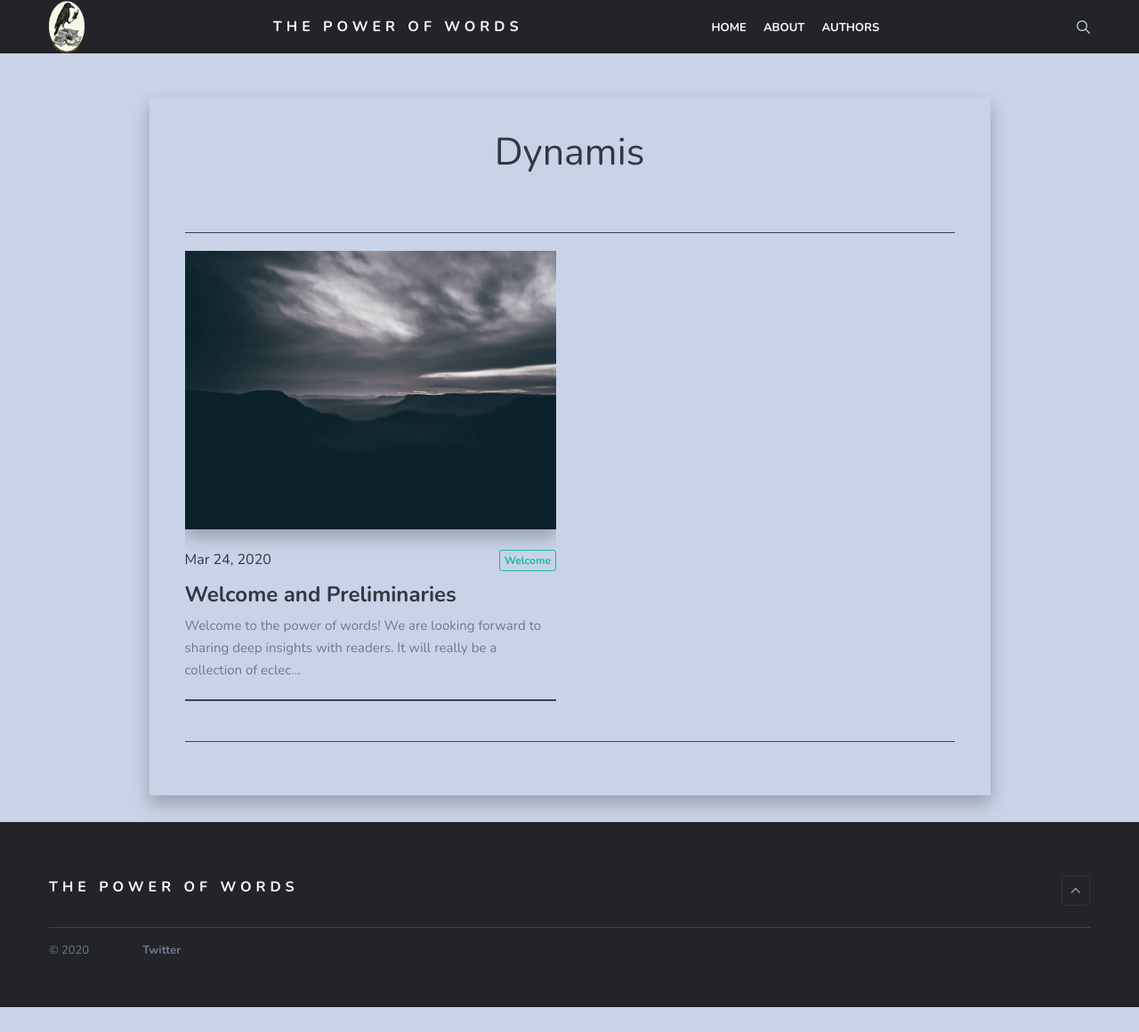
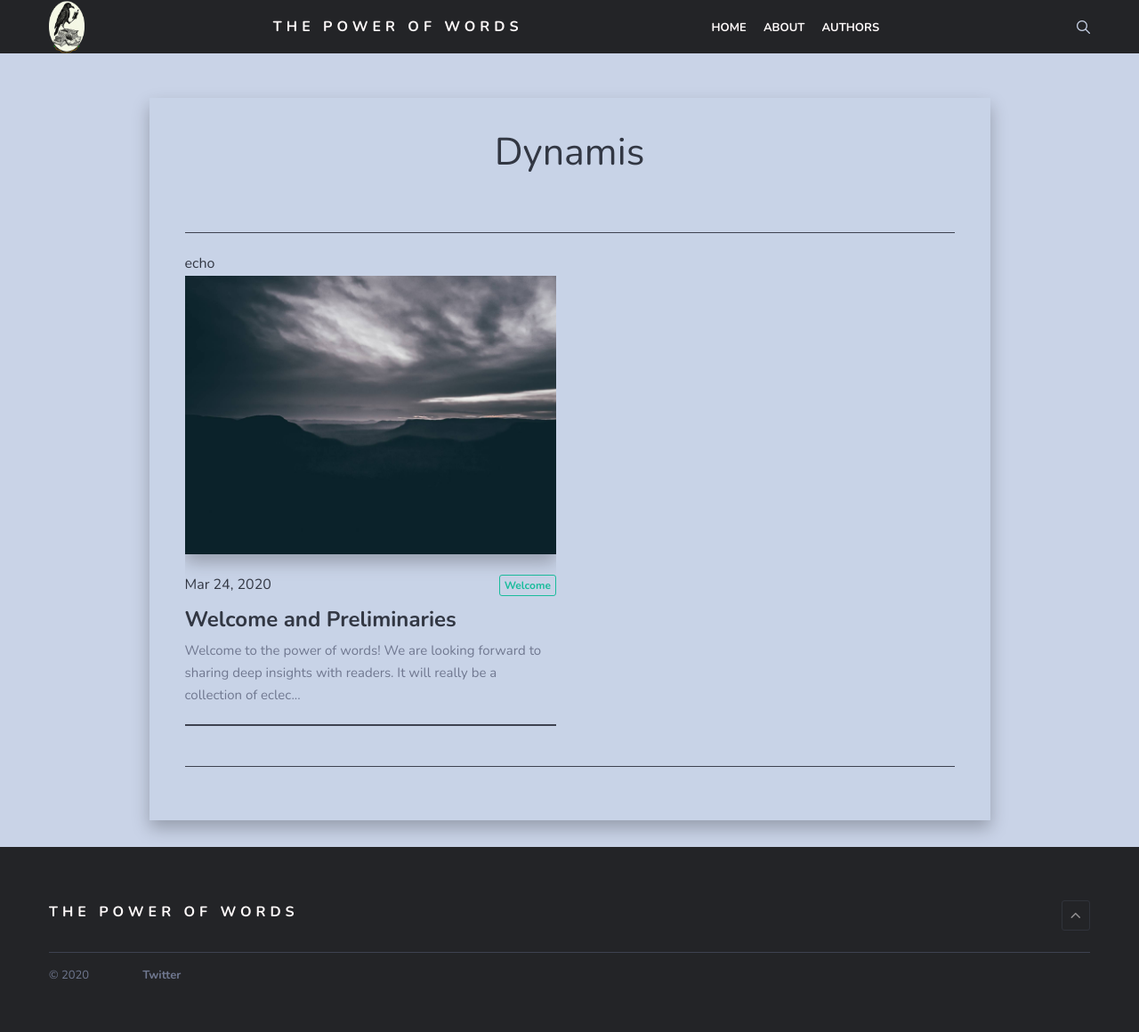
Before and after one commit to kintoun-9k/kintoun-9k.github.io, a Jekyll site: the page built from _pages/03.4_dynamis.html, in a window 1280 px wide. Shown: the whole page at 89% size. Built offline with Jekyll 4.4.1, drawn with Linux system fonts in a browser that asks for light colours; nearby versions of some CDN libraries; before the commit the page ends 1132 px from its top, so only the background shows below that.

Commit message:
adding dyanmis testing

```diff
--- a/_pages/03.4_dynamis.html
+++ b/_pages/03.4_dynamis.html
@@ -7,7 +7,7 @@ permalink: /authors/dynamis/
 
 <div class="tags">
   {% assign current_author = site.data.authors[page.author] %}
-  {{ current_author }}
+  echo {{ current_author }}
   <div class="container">
   	<div class="row">
   		<div class="col-d-4 col-12 col-t-8">
```
